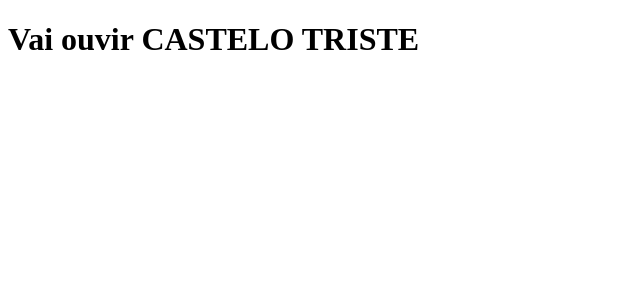
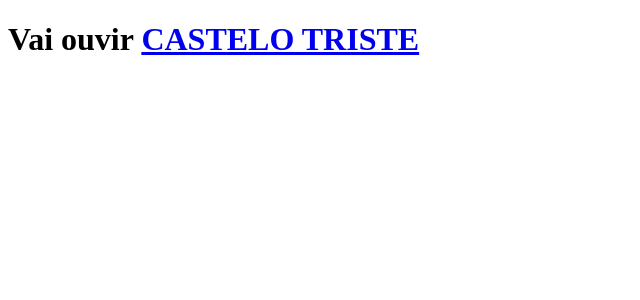
Before and after one commit to jlevigt/clone-tabnews, a Next.js app: page / in a window 1280 px wide. Shown: the top 300 px of the page, without its empty margins (0-640 px from the left). Built offline with nearby package versions, Linux system fonts and the light colour scheme.

Commit message:
adiciona link de castelo triste

```diff
--- a/pages/index.js
+++ b/pages/index.js
@@ -1,5 +1,5 @@
 function Home() {
-    return <h1>Vai ouvir CASTELO TRISTE</h1>
+    return <h1>Vai ouvir <a href="https://music.youtube.com/watch?v=z_VnfSWLBbk&si=UzYO88adeJdNQ4A1" target="_blank" rel="external">CASTELO TRISTE</a></h1>
 }
 
 export default Home;
```
